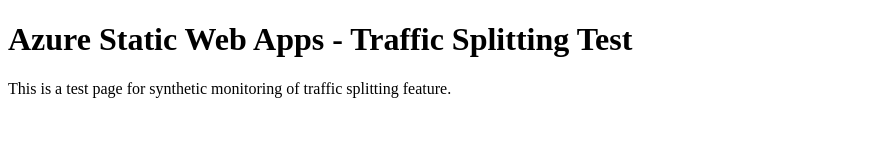
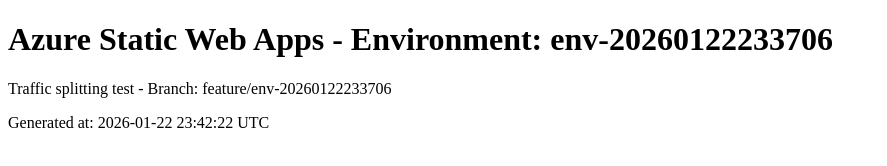
Before and after one commit to skylathadani-ms/synthetics-swa-traffic-20260122233706, a plain HTML site: page index.html in a window 1280 px wide. Shown: the whole page, without its empty margins (0-887 px from the left). Drawn offline with Linux system fonts and the light colour scheme.

Commit message:
Update index.html for env-20260122233706

```diff
--- a/index.html
+++ b/index.html
@@ -1,10 +1,11 @@
 <!DOCTYPE html>
 <html>
 <head>
-<title>Synthetics Test - Traffic Splitting</title>
+<title>Environment: env-20260122233706</title>
 </head>
 <body>
-<h1>Azure Static Web Apps - Traffic Splitting Test</h1>
-<p>This is a test page for synthetic monitoring of traffic splitting feature.</p>
+<h1>Azure Static Web Apps - Environment: env-20260122233706</h1>
+<p>Traffic splitting test - Branch: feature/env-20260122233706</p>
+<p>Generated at: 2026-01-22 23:42:22 UTC</p>
 </body>
 </html>
```
